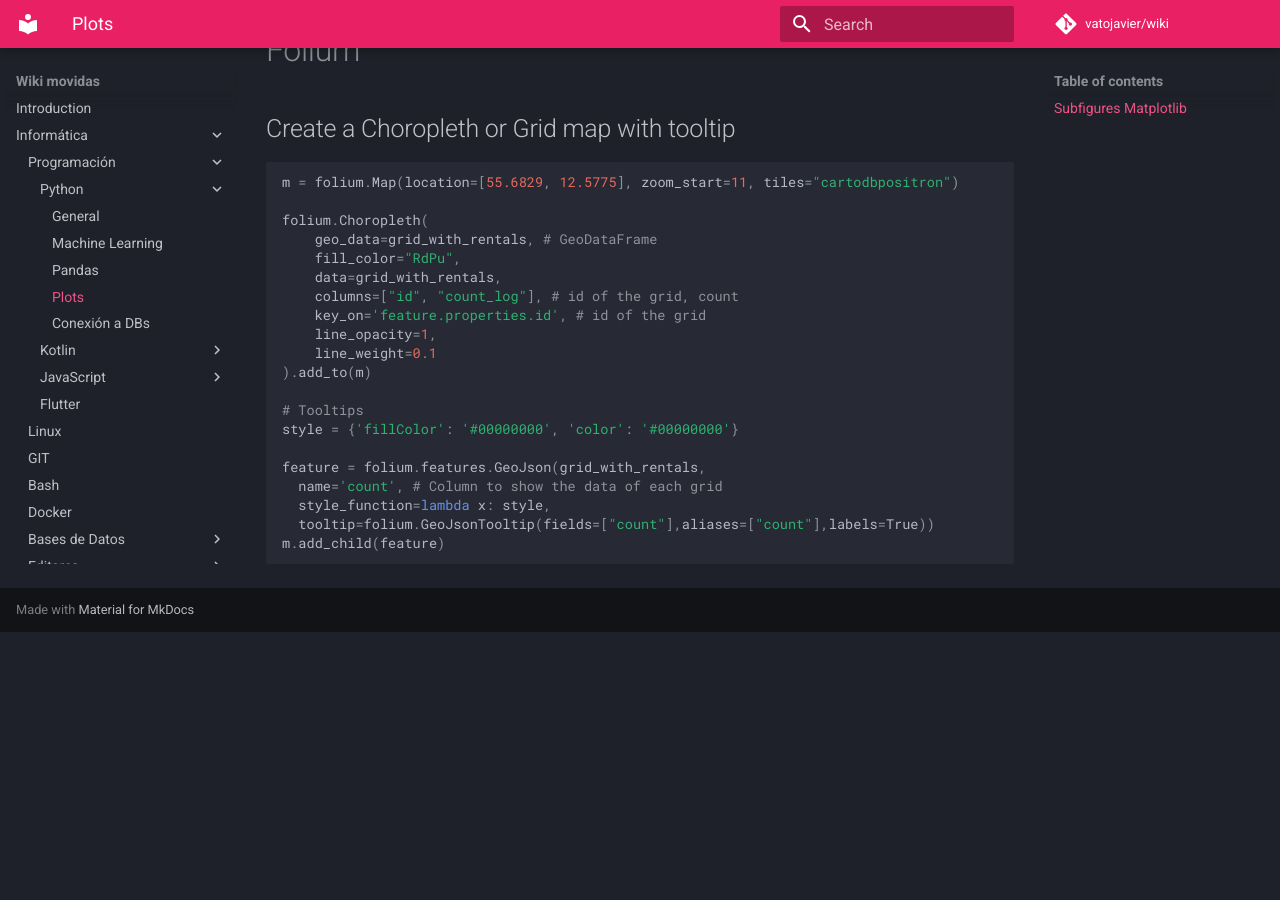
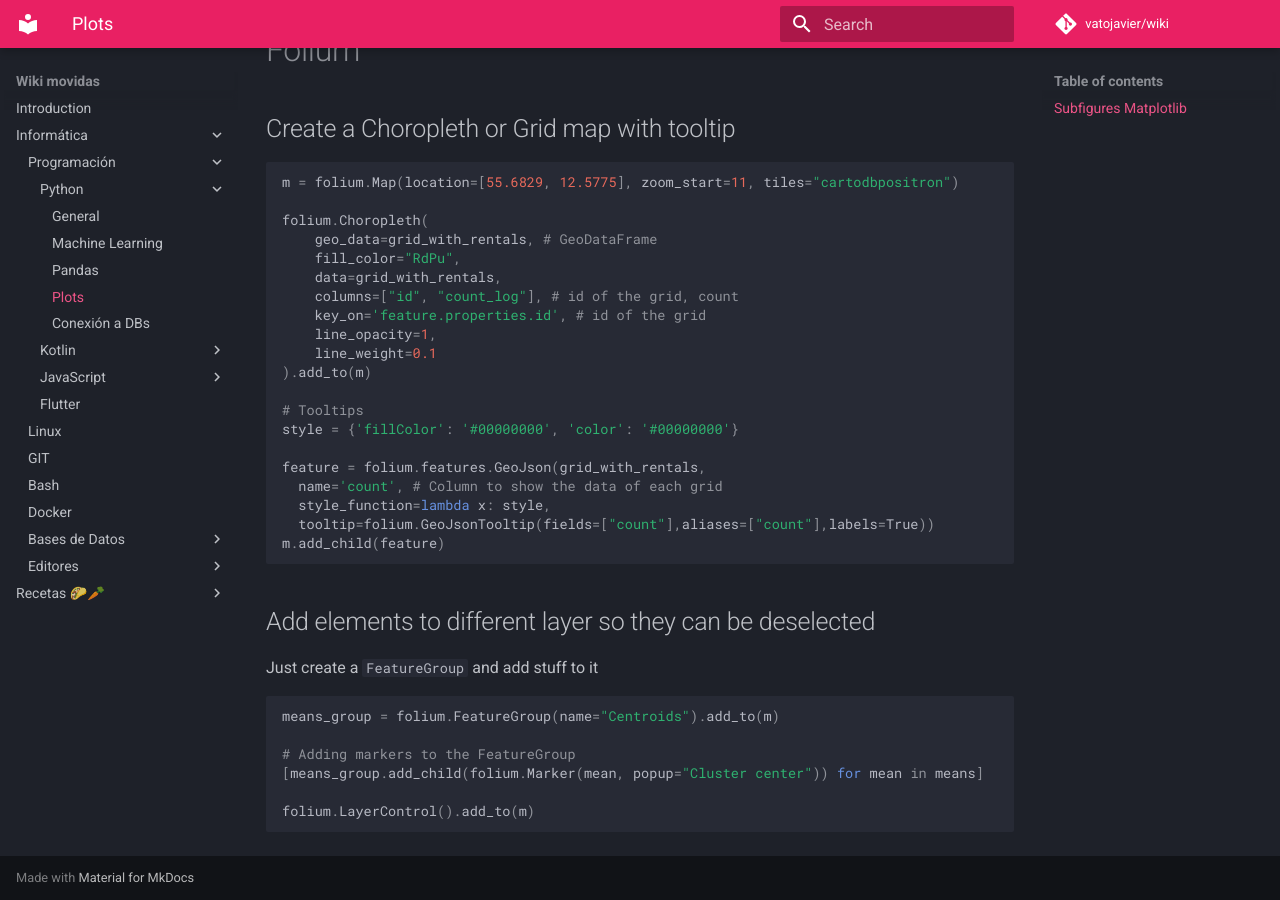
Before and after one commit to vatojavier/wiki, an MkDocs documentation site: the page built from docs/informatica/python/plots.md, in a window 1280 px wide and 900 px high, scrolled down 2536 px. Built offline with MkDocs 1.6.1 and Material for MkDocs 9.7.7, drawn with Linux system fonts in a browser that asks for light colours; comment, search, counter and statistics services are not loaded; before the commit the page ends 3168 px from its top, so only the background shows below that.

Commit message:
Update plots.md

````diff
--- a/docs/informatica/python/plots.md
+++ b/docs/informatica/python/plots.md
@@ -127,3 +127,16 @@ feature = folium.features.GeoJson(grid_with_rentals,
   tooltip=folium.GeoJsonTooltip(fields=["count"],aliases=["count"],labels=True))
 m.add_child(feature)
 ```
+
+## Add elements to different layer so they can be deselected
+Just create a `FeatureGroup` and add stuff to it
+
+```python
+means_group = folium.FeatureGroup(name="Centroids").add_to(m)
+
+# Adding markers to the FeatureGroup
+[means_group.add_child(folium.Marker(mean, popup="Cluster center")) for mean in means]
+
+folium.LayerControl().add_to(m)
+
+```
````
